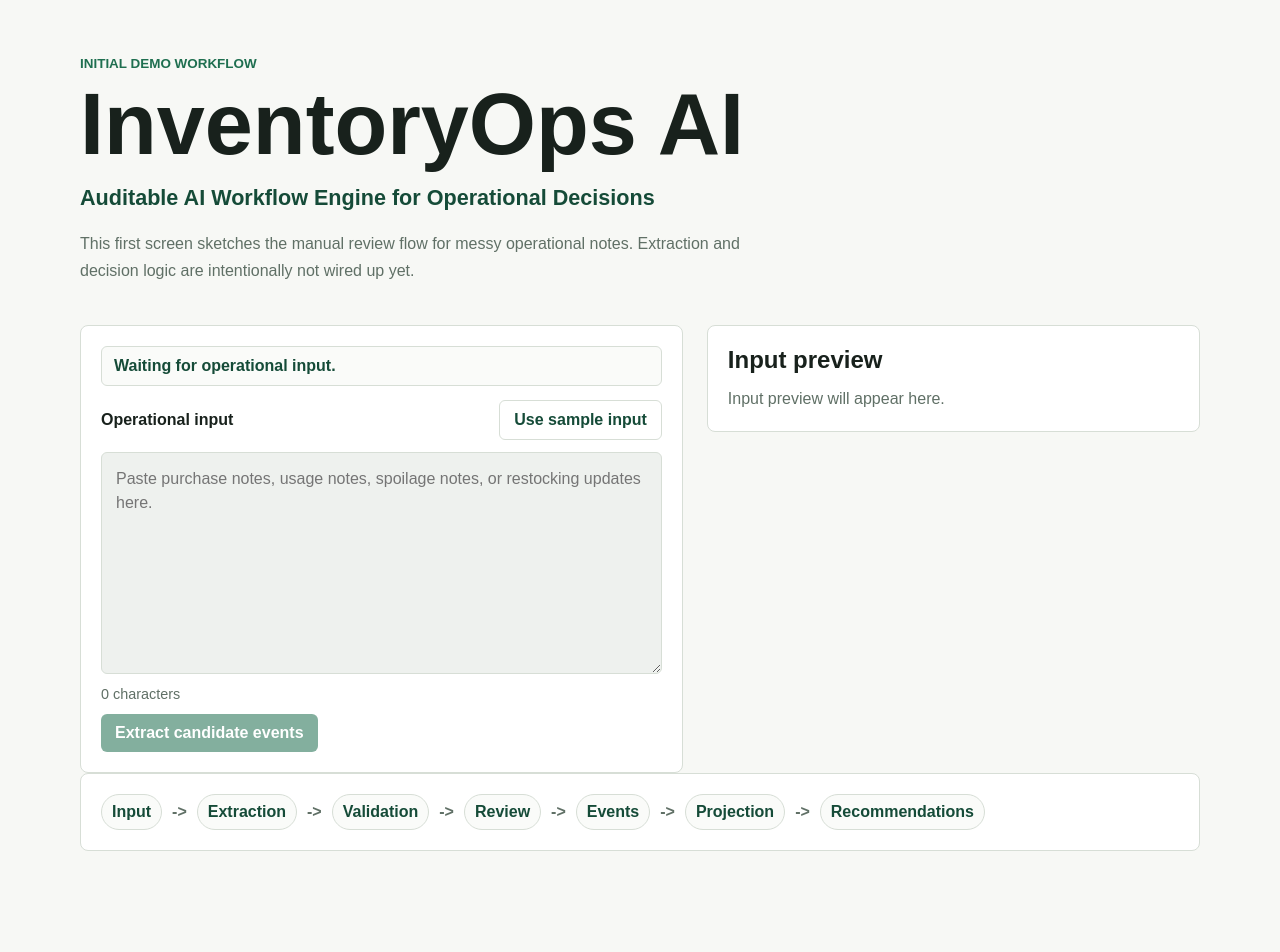
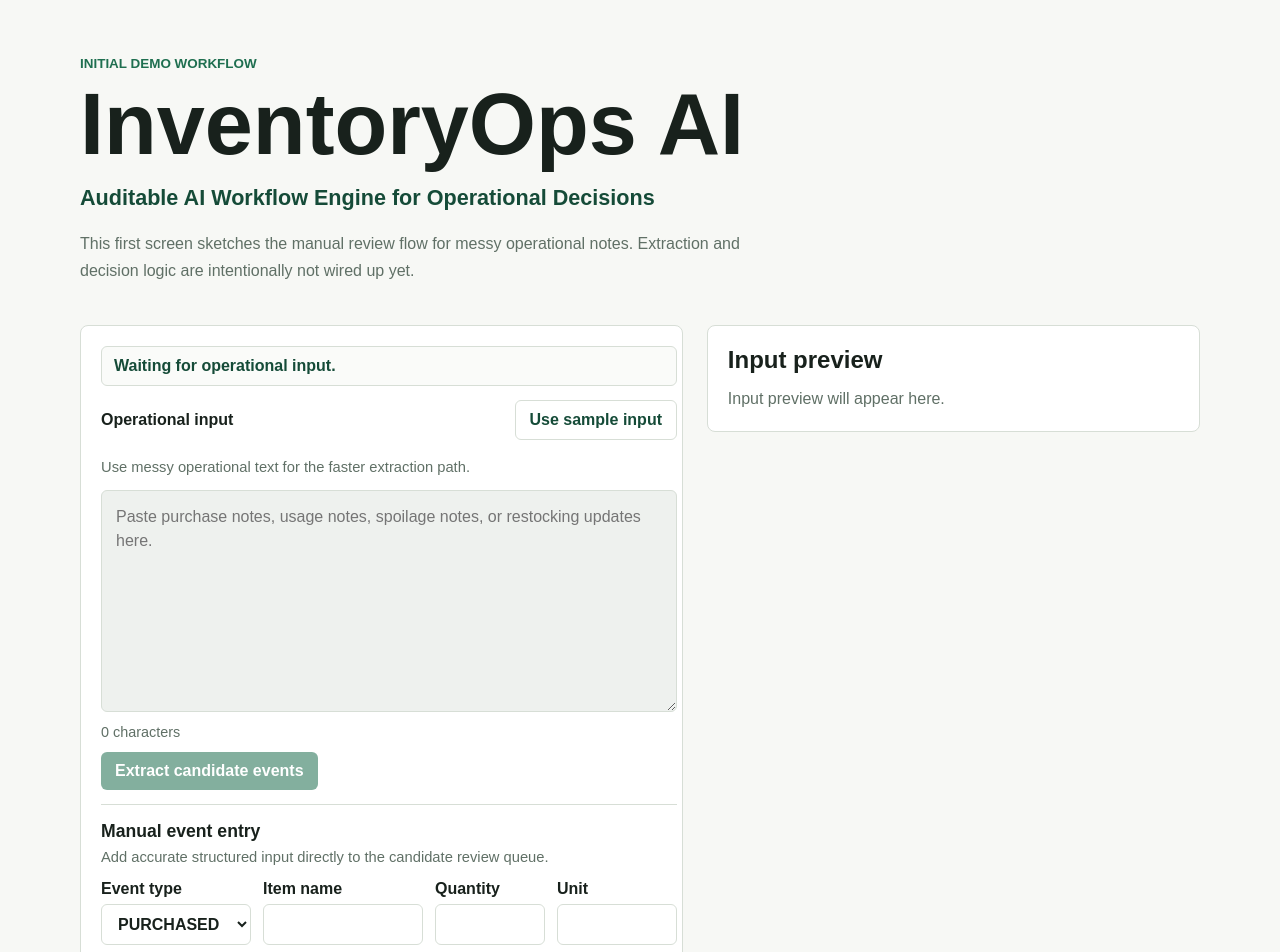
Before and after one commit to sunny852206/inventoryops-ai, a Next.js app: page / in a window 1280 px wide. Shown: the top 952 px of the page. Before the commit the page ends 907 px from the top, so only its background shows below. Built offline with nearby package versions, Linux system fonts and the light colour scheme.

Commit message:
Add manual candidate event entry

```diff
--- a/app/globals.css
+++ b/app/globals.css
@@ -27,6 +27,7 @@ body {
 
 button,
 input,
+select,
 textarea {
   font: inherit;
 }
@@ -174,6 +175,13 @@ button:disabled {
   font-size: 1.1rem;
 }
 
+.section-description {
+  margin: 4px 0 0;
+  color: var(--muted);
+  font-size: 0.92rem;
+  line-height: 1.5;
+}
+
 .section-header {
   display: flex;
   gap: 12px;
@@ -210,13 +218,32 @@ button:disabled {
   gap: 6px;
 }
 
-.candidate-details input {
+.candidate-details input,
+.candidate-details select,
+.manual-entry-fields input,
+.manual-entry-fields select {
   width: 100%;
   border: 1px solid var(--border);
   border-radius: 6px;
   padding: 10px 12px;
   background: #ffffff;
   color: var(--foreground);
+}
+
+.manual-entry-form {
+  display: grid;
+  gap: 12px;
+}
+
+.manual-entry-fields {
+  display: grid;
+  grid-template-columns: minmax(150px, 1fr) minmax(160px, 1.4fr) minmax(110px, 0.7fr) minmax(120px, 1fr);
+  gap: 12px;
+}
+
+.manual-entry-fields label {
+  display: grid;
+  gap: 6px;
 }
 
 .candidate-readonly-field {
@@ -316,6 +343,10 @@ button:disabled {
     grid-template-columns: 1fr;
   }
 
+  .manual-entry-fields {
+    grid-template-columns: 1fr;
+  }
+
   button {
     width: 100%;
   }
--- a/components/OperationalInputPanel.tsx
+++ b/components/OperationalInputPanel.tsx
@@ -1,7 +1,10 @@
 "use client";
 
 import { useState } from "react";
-import { extractedCandidateItemsSchema } from "../lib/domain/schemas";
+import {
+  extractedCandidateItemSchema,
+  extractedCandidateItemsSchema,
+} from "../lib/domain/schemas";
 import type {
   ExtractedCandidateItem,
   InventoryEvent,
@@ -27,6 +30,14 @@ export function OperationalInputPanel() {
   >([]); // review/edit draft
   const [confirmedEvents, setConfirmedEvents] = useState<InventoryEvent[]>([]); // user confirmed event
   const [validationError, setValidationError] = useState<string | null>(null);
+  const [manualEventType, setManualEventType] =
+    useState<InventoryEventType>("PURCHASED");
+  const [manualItemName, setManualItemName] = useState("");
+  const [manualQuantity, setManualQuantity] = useState("");
+  const [manualUnit, setManualUnit] = useState("");
+  const [manualValidationError, setManualValidationError] = useState<
+    string | null
+  >(null);
   const projectedInventory = projectInventory(confirmedEvents);
   const recommendations = scoreInventory(projectedInventory);
   const workflowStatus = getWorkflowStatus({
@@ -74,6 +85,42 @@ export function OperationalInputPanel() {
 
   function handleUseSampleInput() {
     setOperationalInput(SAMPLE_OPERATIONAL_NOTE);
+    setValidationError(null);
+  }
+
+  function handleAddManualCandidate(event: React.FormEvent<HTMLFormElement>) {
+    event.preventDefault();
+
+    const quantity = Number(manualQuantity);
+
+    if (manualItemName.trim().length === 0) {
+      setManualValidationError("Enter an item name.");
+      return;
+    }
+
+    if (manualQuantity.trim().length === 0 || Number.isNaN(quantity)) {
+      setManualValidationError("Enter a valid quantity.");
+      return;
+    }
+
+    const result = extractedCandidateItemSchema.safeParse({
+      type: manualEventType,
+      name: manualItemName.trim(),
+      quantity,
+      unit: manualUnit.trim().length > 0 ? manualUnit.trim() : undefined,
+    });
+
+    if (!result.success) {
+      setManualValidationError("Quantity must be greater than zero.");
+      return;
+    }
+
+    setCandidateItems((currentItems) => [...currentItems, result.data]);
+    setManualEventType("PURCHASED");
+    setManualItemName("");
+    setManualQuantity("");
+    setManualUnit("");
+    setManualValidationError(null);
     setValidationError(null);
   }
 
@@ -161,6 +208,10 @@ export function OperationalInputPanel() {
             </button>
           </div>
 
+          <p className="section-description">
+            Use messy operational text for the faster extraction path.
+          </p>
+
           <textarea
             id="operational-input"
             value={operationalInput}
@@ -178,6 +229,75 @@ export function OperationalInputPanel() {
           >
             Extract candidate events
           </button>
+        </div>
+
+        <div className="workflow-section">
+          <div>
+            <h2>Manual event entry</h2>
+            <p className="section-description">
+              Add accurate structured input directly to the candidate review
+              queue.
+            </p>
+          </div>
+
+          <form className="manual-entry-form" onSubmit={handleAddManualCandidate}>
+            <div className="manual-entry-fields">
+              <label>
+                Event type
+                <select
+                  value={manualEventType}
+                  onChange={(event) =>
+                    setManualEventType(
+                      event.target.value as InventoryEventType,
+                    )
+                  }
+                >
+                  {EVENT_TYPE_OPTIONS.map((type) => (
+                    <option key={type} value={type}>
+                      {type}
+                    </option>
+                  ))}
+                </select>
+              </label>
+
+              <label>
+                Item name
+                <input
+                  type="text"
+                  value={manualItemName}
+                  onChange={(event) => setManualItemName(event.target.value)}
+                />
+              </label>
+
+              <label>
+                Quantity
+                <input
+                  type="number"
+                  min="0"
+                  step="any"
+                  value={manualQuantity}
+                  onChange={(event) => setManualQuantity(event.target.value)}
+                />
+              </label>
+
+              <label>
+                Unit
+                <input
+                  type="text"
+                  value={manualUnit}
+                  onChange={(event) => setManualUnit(event.target.value)}
+                />
+              </label>
+            </div>
+
+            {manualValidationError ? (
+              <p className="validation-error" role="alert">
+                {manualValidationError}
+              </p>
+            ) : null}
+
+            <button type="submit">Add candidate event</button>
+          </form>
         </div>
 
         {validationError ? (
```
